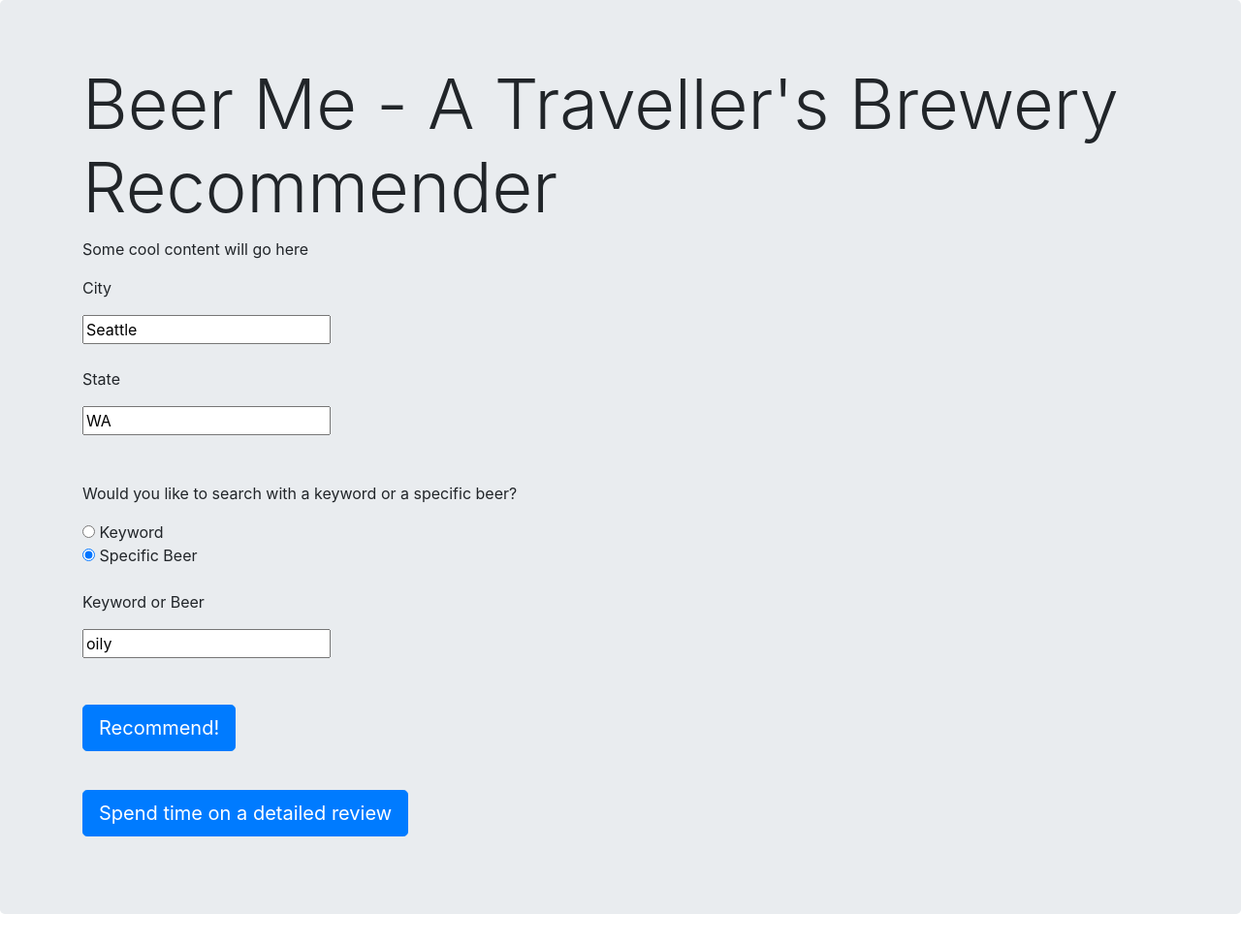
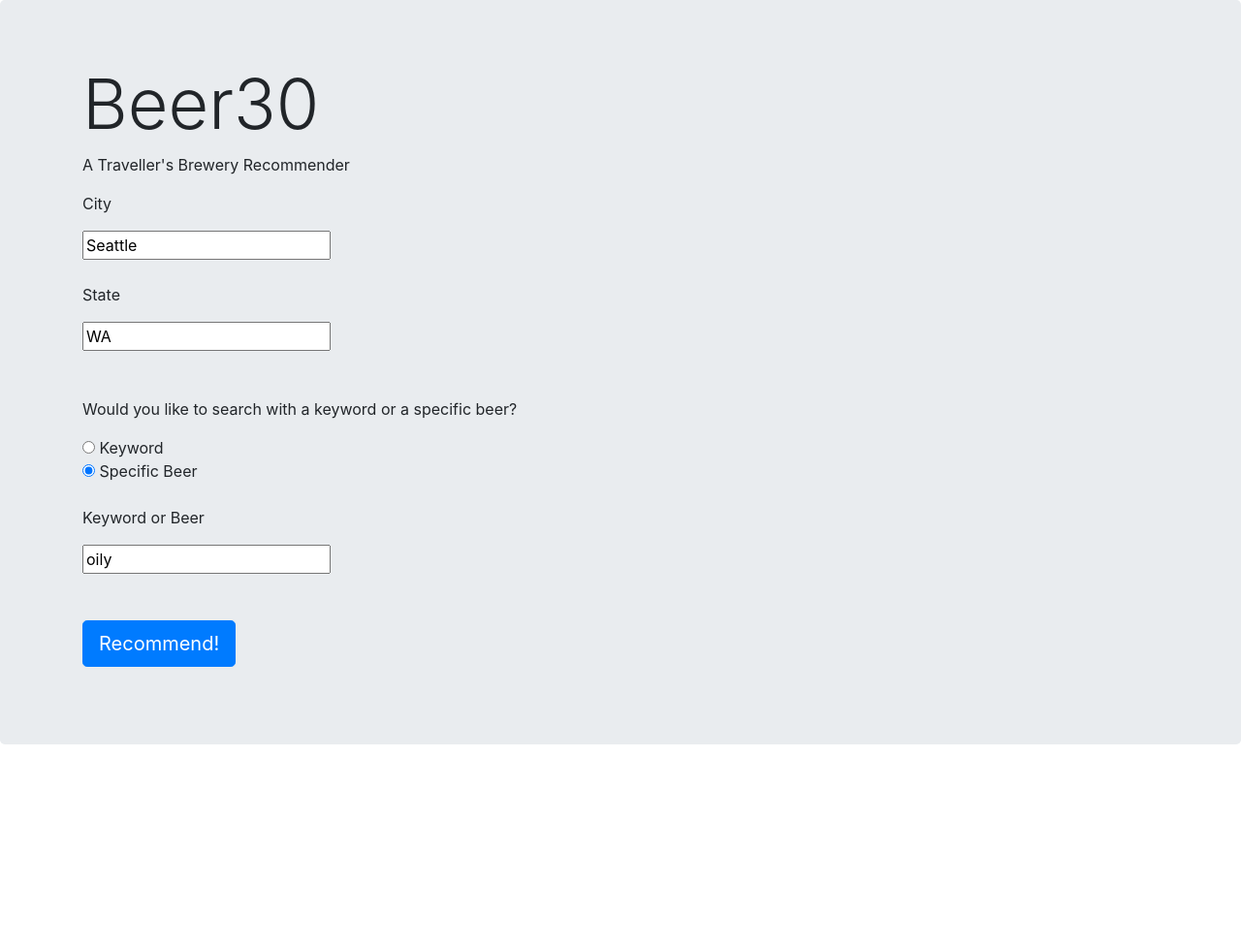
Before and after one commit to aabrahamson3/beer30-brewery-recommender-flaskapp, a plain HTML site: page static/index.html in a window 1280 px wide. Shown: the whole page at 97% size. After the commit the page ends 800 px from the top, so only its background shows below. Drawn offline with Linux system fonts and the light colour scheme.

Commit message:
added background to CSS

```diff
--- a/static/index.html
+++ b/static/index.html
@@ -2,13 +2,14 @@
   <head>
     <title>Beer Me</title>
     <link rel="stylesheet" media="screen" href="/static/bootstrap.min.css">
+    <link rel="stylesheet" media="screen" href="/static/style.css">
   </head>
   <body>
     <div class="jumbotron">
       <div class="container">
-        <h1 class="display-3">Beer Me - A Traveller's Brewery Recommender</h1>
+        <h1 class="display-3">Beer30</h1>
         <p>
-          Some cool content will go here
+          A Traveller's Brewery Recommender
         </p>
         <p>
           <form action="/get_results" method="post">
@@ -29,12 +30,6 @@
           </form>
         </p>
       </div>
-      <div class="container">
-        <br>
-        <form action="/detailed_review" method="post">
-          <input type="submit" class="btn btn-primary btn-lg" value="Spend time on a detailed review">
-        </form>
-      </div>
     </div>
   </body>
 </html>
```
Also changed, not shown: templates/results.html (+2 -1 lines).
